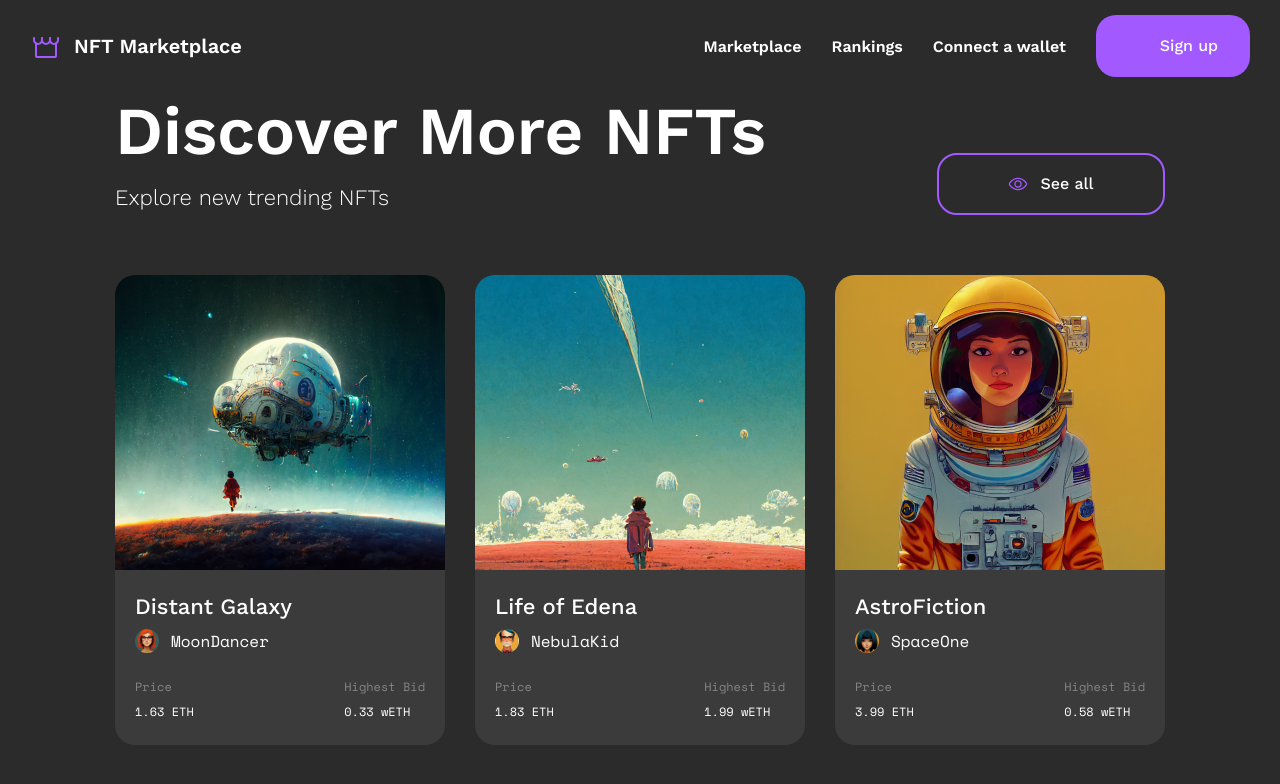
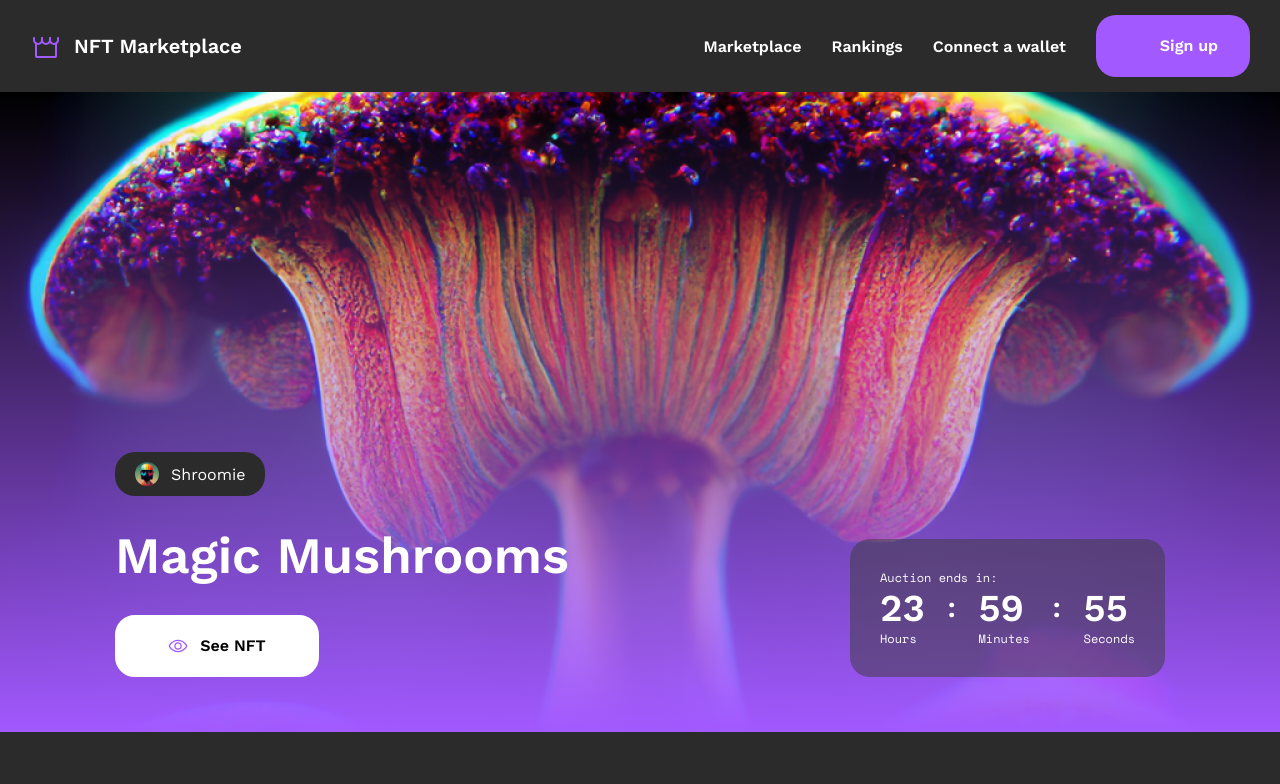
Before and after one commit to K3rolis/nft-marketplace, a React (Create React App) app: page / in a window 1280 px wide. Shown: the top 784 px of the page. Built offline with nearby package versions, Linux system fonts and the light colour scheme; some icons are missing.

Commit message:
new: NFT highlight at homepage

```diff
--- a/src/common/Button/Button.module.scss
+++ b/src/common/Button/Button.module.scss
@@ -38,7 +38,7 @@
 
   .buttonTitle {
     font-size: 1rem;
-    font-weight: 500;
+    font-weight: 600;
   }
 }
 
--- /dev/null
+++ b/src/components/HomePage/NFTHighlight/NFTHighlight.module.scss
@@ -0,0 +1,134 @@
+@import '../../../styles/variables';
+@import '../../../styles/mixins';
+
+.backgroundImage {
+  background-position: center;
+  background-size: cover;
+  background-repeat: no-repeat;
+
+  .highlight {
+    width: 100%;
+    min-height: 36.875rem;
+    background-color: transparent;
+    background: linear-gradient(180deg, rgba(162, 89, 255, 0) 0%, rgb(162, 89, 255) 100%);
+    position: relative;
+    height: 100%;
+
+    @include bp(sl) {
+      max-height: 40rem;
+    }
+
+    .content {
+      display: flex;
+      gap: 1.875rem;
+      flex-direction: column;
+      padding-block: 7.5rem 2.5rem;
+
+      @include bp(sl) {
+        display: grid;
+        grid-template-columns: 60%, 40%;
+        padding-block: 22.5rem 3.75rem;
+      }
+
+      @include bp(xl) {
+        padding-inline: 0rem;
+      }
+
+      .userBox {
+        display: flex;
+
+        @include bp(sl) {
+          align-self: start;
+          grid-area: 1 / 1 / 2 / 2;
+        }
+
+        .user {
+          display: flex;
+          background-color: $background-color;
+          flex-grow: 0;
+          gap: 0.75rem;
+          padding: 0.625rem 1.25rem;
+          border-radius: 1.25rem;
+          align-items: center;
+
+          .icon {
+            width: 1.5rem;
+            height: 1.5rem;
+            border-radius: 50%;
+          }
+          .username {
+            font-size: 1rem;
+          }
+        }
+      }
+
+      .title {
+        font-size: 2.375rem;
+        font-weight: 600;
+
+        @include bp(sl) {
+          align-self: start;
+          grid-area: 2 / 1 / 3 / 2;
+        }
+
+        @include bp(xl) {
+          font-size: 3.1875rem;
+        }
+      }
+
+      .auctionBox {
+        background-color: rgba($background-secondary, 0.5);
+        border-radius: 1.25rem;
+        padding: 1.875rem;
+        max-width: 15.9375rem;
+
+        @include bp(sl) {
+          align-self: end;
+          grid-area: 1 / 2 / 4 / 3;
+          width: 15.9375rem;
+          margin-left: auto;
+        }
+
+        .auctionTitle {
+          font-size: 0.75rem;
+          font-family: $font-space-mono;
+        }
+        .timerBox {
+          display: flex;
+          justify-content: space-between;
+
+          .durationBox {
+            .timeValue {
+              font-size: 2.375rem;
+              font-weight: 600;
+            }
+
+            .duration {
+              font-size: 0.75rem;
+              font-family: $font-space-mono;
+            }
+          }
+          .colon {
+            font-size: 1.75rem;
+            font-weight: 600;
+            margin-top: 0.3125rem;
+          }
+        }
+      }
+
+      .button {
+        background-color: white;
+        color: black;
+        border-color: white;
+        font-weight: 600;
+        max-width: 19.6875rem;
+
+        @include bp(sl) {
+          align-self: start;
+          grid-area: 3 / 1 / 4 / 2;
+          max-width: 12.5rem;
+        }
+      }
+    }
+  }
+}
--- /dev/null
+++ b/src/components/HomePage/NFTHighlight/NFTHighlight.tsx
@@ -0,0 +1,73 @@
+import React, { useEffect, useState } from 'react';
+import styles from './NFTHighlight.module.scss';
+import Container from '../../../common/Container/Container';
+import NFTHighlightImage from '../../../assets/utils/NFTHighlight.png';
+
+import userIcon from '../../../assets/userIcons/user-icon-10.png';
+import Button from '../../../common/Button/Button';
+
+import { ReactComponent as buttonIcon } from '../../../assets/buttonIcons/Eye.svg';
+
+const NFTHighlight = () => {
+  const [initialTime, setInitialTime] = useState<number>(86400);
+
+  const hours = Math.floor(initialTime / 60 / 60);
+  const minutes = Math.floor((initialTime / 60) % 60);
+  const seconds = Math.floor(initialTime % 60);
+
+  useEffect(() => {
+    const timer = setInterval(() => {
+      setInitialTime(initialTime - 1);
+    }, 1000);
+
+    if (initialTime === 0) {
+      setInitialTime(86400);
+    }
+
+    return () => {
+      clearInterval(timer);
+    };
+  }, [initialTime]);
+
+  return (
+    <div className={styles.backgroundImage} style={{ backgroundImage: `url("${NFTHighlightImage}")` }}>
+      <div className={styles.highlight}>
+        <Container>
+          <div className={styles.content}>
+            <div className={styles.userBox}>
+              <div className={styles.user}>
+                <img src={userIcon} alt="" className={styles.icon} />
+                <div className={styles.userName}>Shroomie</div>
+              </div>
+            </div>
+
+            <div className={styles.title}>Magic Mushrooms</div>
+
+            <div className={styles.auctionBox}>
+              <div className={styles.auctionTitle}>Auction ends in:</div>
+              <div className={styles.timerBox}>
+                <div className={styles.durationBox}>
+                  <div className={styles.timeValue}> {hours} </div>
+                  <div className={styles.duration}> Hours </div>
+                </div>
+                <span className={styles.colon}>:</span>
+                <div className={styles.durationBox}>
+                  <div className={styles.timeValue}> {minutes} </div>
+                  <div className={styles.duration}> Minutes </div>
+                </div>
+                <span className={styles.colon}>:</span>
+                <div className={styles.durationBox}>
+                  <div className={styles.timeValue}> {seconds} </div>
+                  <div className={styles.duration}> Seconds </div>
+                </div>
+              </div>
+            </div>
+            <Button title={'See NFT'} outline={true} component={buttonIcon} className={styles.button} />
+          </div>
+        </Container>
+      </div>
+    </div>
+  );
+};
+
+export default NFTHighlight;
--- a/src/pages/HomePage/HomePage.tsx
+++ b/src/pages/HomePage/HomePage.tsx
@@ -4,6 +4,7 @@ import NFTTrendingCollection from '../../components/HomePage/NFTTrendingCollecti
 import TopCreators from '../../components/HomePage/TopCreators/TopCreators';
 import Categories from '../../components/HomePage/Categories/Categories';
 import RelatedNFTs from '../../components/HomePage/RelatedNFTs/RelatedNFTs';
+import NFTHighlight from '../../components/HomePage/NFTHighlight/NFTHighlight';
 
 export const HomePage = () => {
   return (
@@ -12,7 +13,8 @@ export const HomePage = () => {
       {/* <NFTTrendingCollection /> */}
       {/* <TopCreators /> */}
       {/* <Categories /> */}
-      <RelatedNFTs />
+      {/* <RelatedNFTs /> */}
+      <NFTHighlight />
     </>
   );
 };
```
Also changed, not shown: src/assets/utils/NFTHighlight.png (added).
